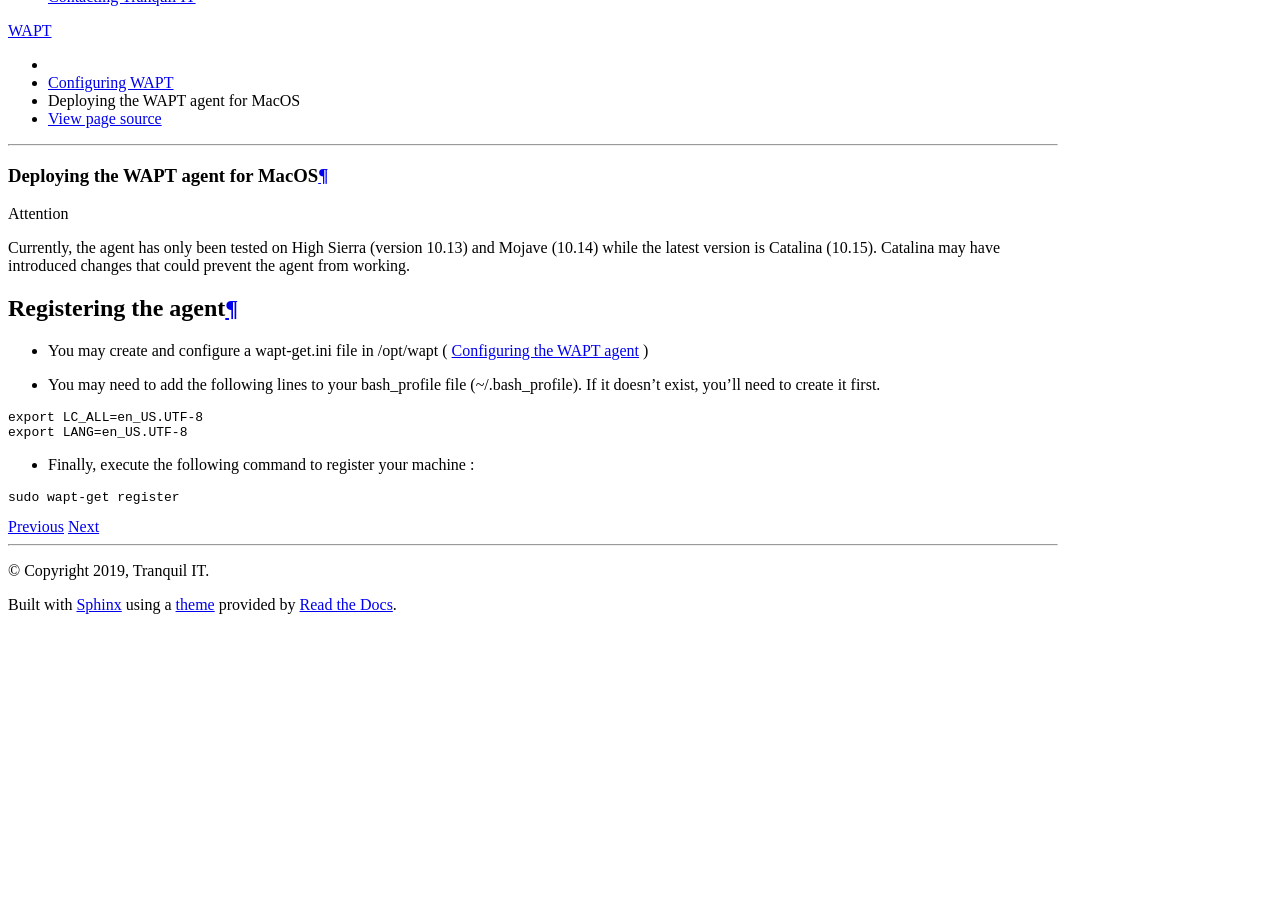
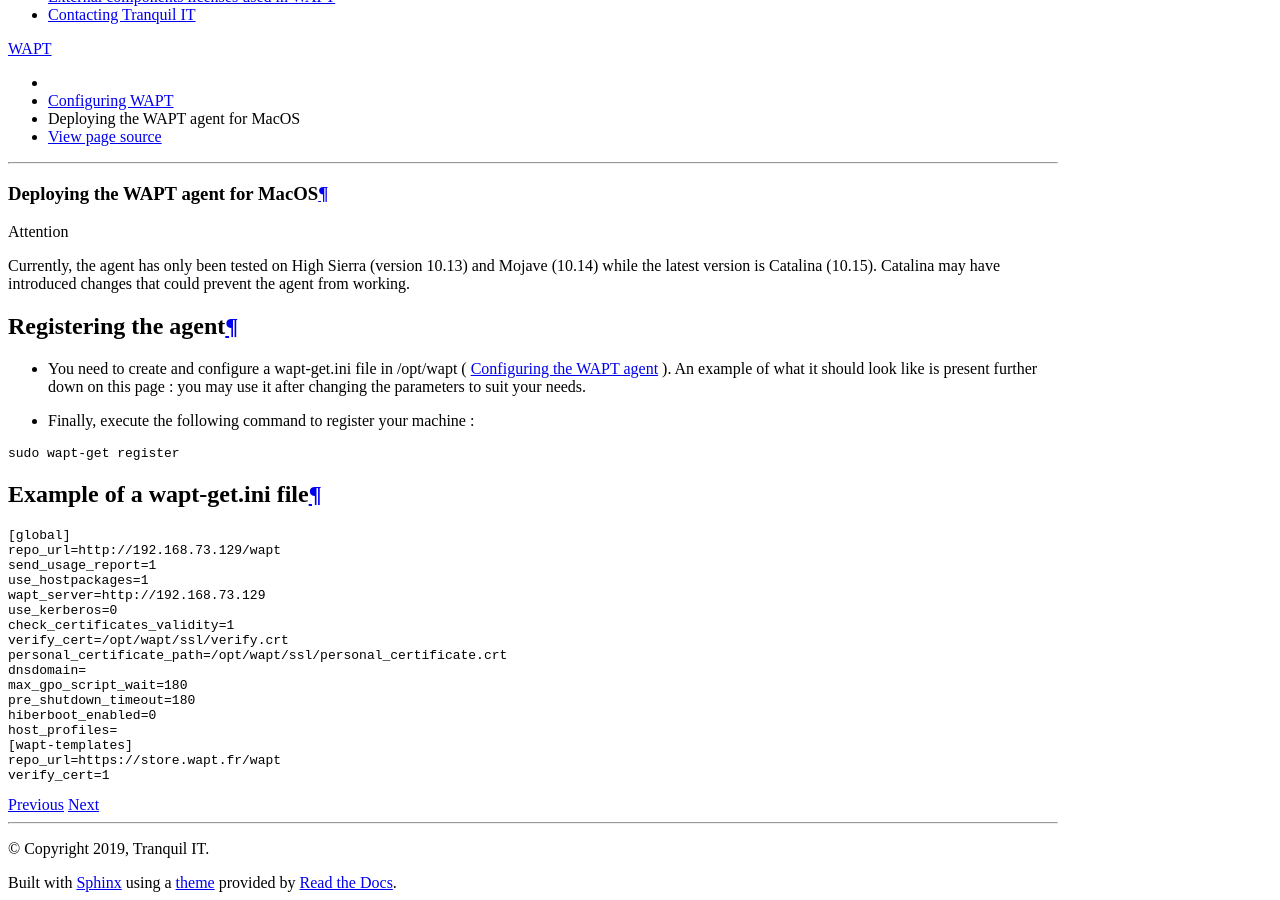
Before and after one commit to tranquilit/WAPT-Documentation, a Sphinx documentation site: the page built from source/wapt-configuration/wapt-deploy/waptagent-macos.rst, in a window 1280 px wide and 900 px high, scrolled down 767 px. Built offline with Sphinx 7.4.7 and the Read the Docs theme 2.0.0, drawn with Linux system fonts in a browser that asks for light colours; before the commit the page ends 1389 px from its top, so only the background shows below that; some of the changed text lies outside the part shown.

Commit message:
wapt-get.ini example for macOS, improved the doc for building and deploying the macOS agent

```diff
--- a/source/wapt-configuration/wapt-deploy/waptagent-macos.rst
+++ b/source/wapt-configuration/wapt-deploy/waptagent-macos.rst
@@ -23,17 +23,34 @@
 Registering the agent
 +++++++++++++++++++++
 
-* You may create and configure a wapt-get.ini file in /opt/wapt ( :ref:`wapt-get-ini` )
-
-* You may need to add the following lines to your bash_profile file (~/.bash_profile). If it doesn't exist, you'll need to create it first.
-
-.. code-block:: bash
-
-   export LC_ALL=en_US.UTF-8
-   export LANG=en_US.UTF-8
+* You need to create and configure a wapt-get.ini file in /opt/wapt ( :ref:`wapt-get-ini` ). An example of what it should look like is present further down on this page : you may use it after changing the parameters to suit your needs.
 
 * Finally, execute the following command to register your machine :
 
 .. code-block:: bash
 
    sudo wapt-get register
+
+
+Example of a wapt-get.ini file
+++++++++++++++++++++++++++++++
+
+.. code-block:: bash
+
+   [global]
+   repo_url=http://192.168.73.129/wapt
+   send_usage_report=1
+   use_hostpackages=1
+   wapt_server=http://192.168.73.129
+   use_kerberos=0
+   check_certificates_validity=1
+   verify_cert=/opt/wapt/ssl/verify.crt
+   personal_certificate_path=/opt/wapt/ssl/personal_certificate.crt
+   dnsdomain=
+   max_gpo_script_wait=180
+   pre_shutdown_timeout=180
+   hiberboot_enabled=0
+   host_profiles=
+   [wapt-templates]
+   repo_url=https://store.wapt.fr/wapt
+   verify_cert=1
--- a/source/wapt-contribute/rebuild-wapt.rst
+++ b/source/wapt-contribute/rebuild-wapt.rst
@@ -245,5 +245,11 @@
 
 If the installation is successful, you should have the wapt files in /opt and access to the wapt, wapt-get, waptpython and waptservice commands.
 
+* The agent should launch at the next reboot, but you probably want to start it right now with the following command:
+.. code-block:: bash
+
+   sudo launchctl load -w /Library/LaunchDaemons/wapt.plist
+
+
 Rebuild WAPT Agent for Linux
 ----------------------------
```
